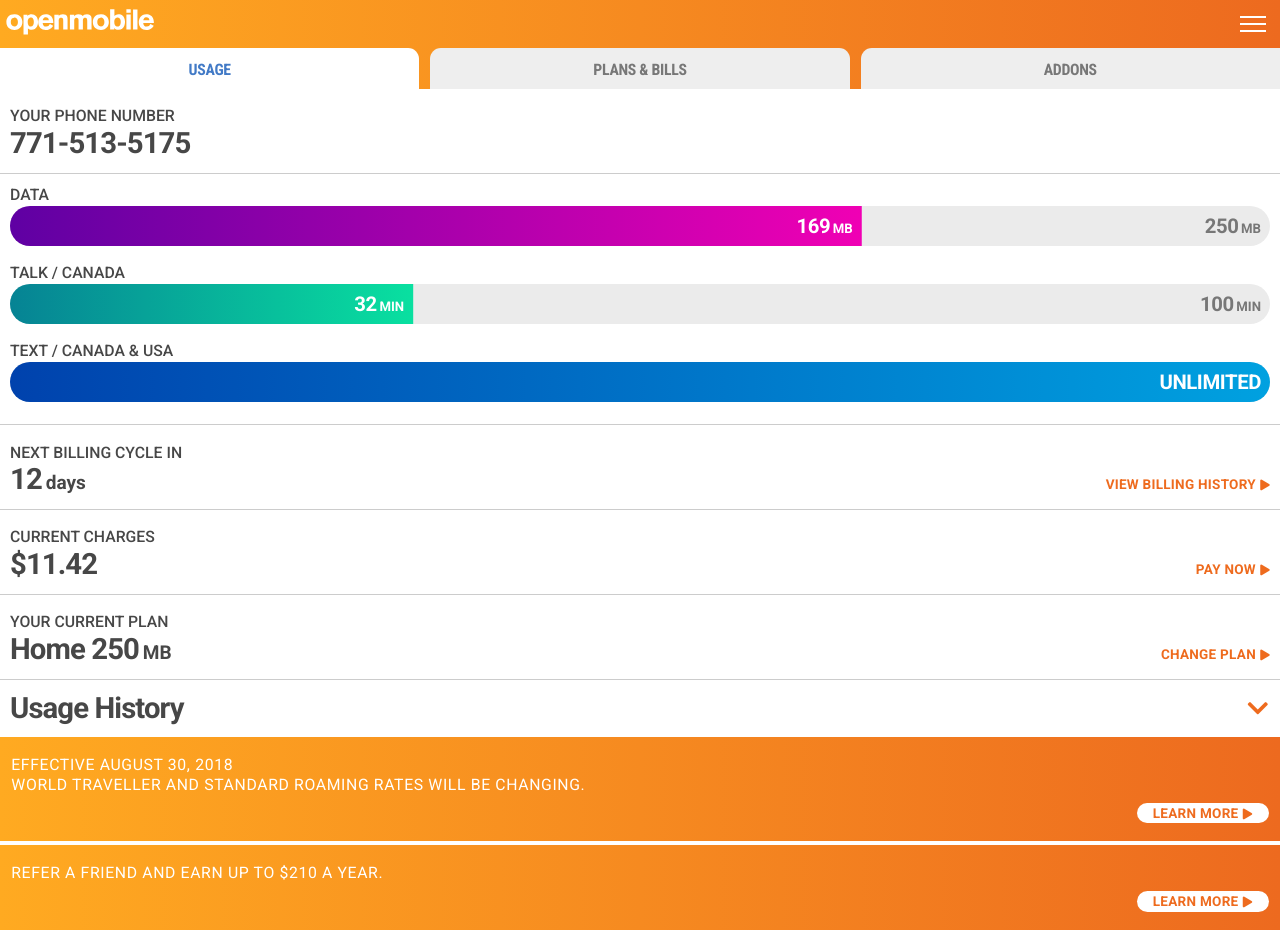
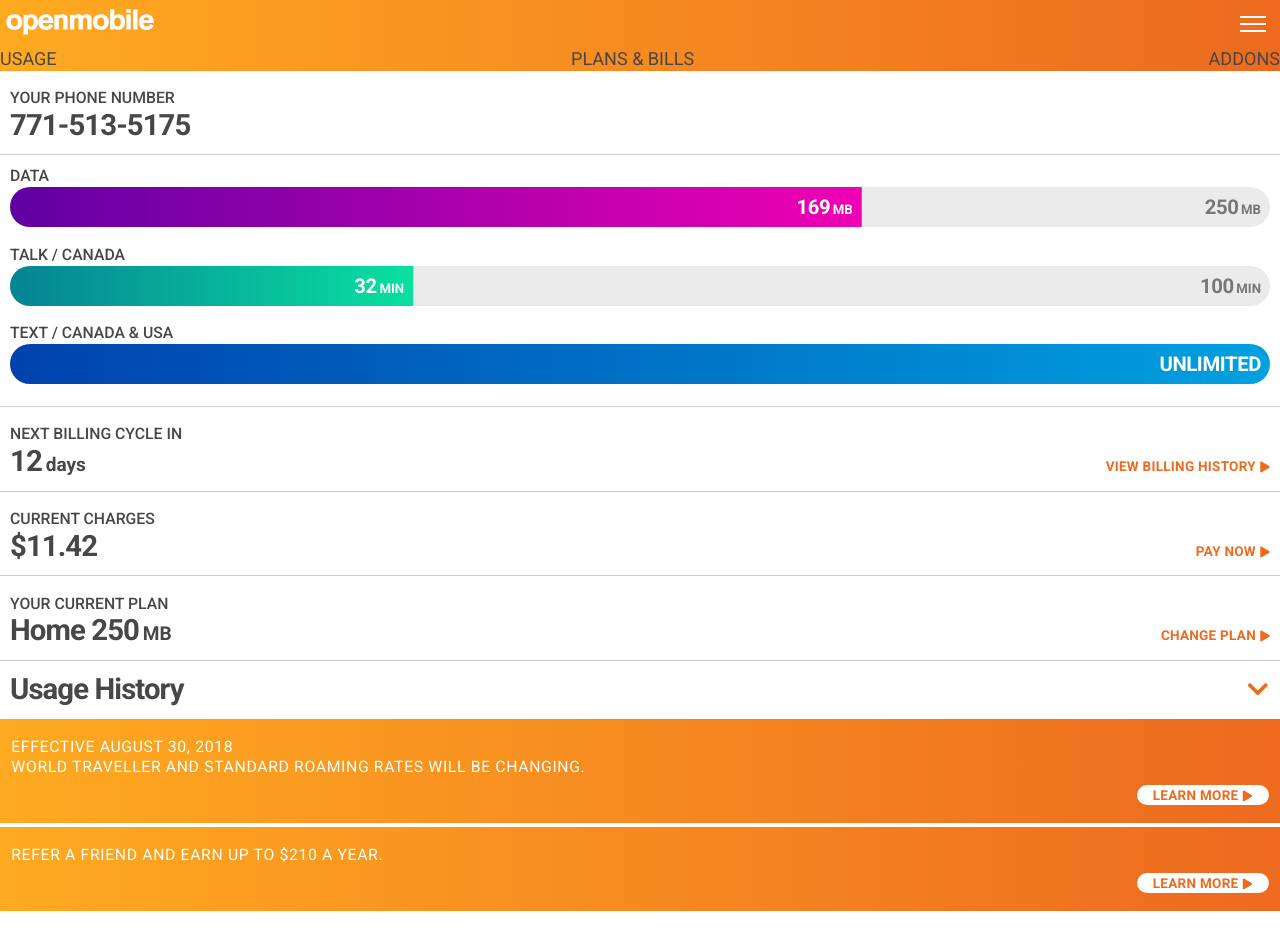
Before and after one commit to Tivo389/20181118_mobile_usage_dashboard, a React (Create React App) app in the folder mobile-usage-dashboard/: page / in a window 1280 px wide. Built offline with nearby package versions, Linux system fonts and the light colour scheme.

Commit message:
displayComponent

```diff
--- a/mobile-usage-dashboard/src/App.js
+++ b/mobile-usage-dashboard/src/App.js
@@ -12,29 +12,41 @@ import './css/stylesheet.css';
 
 class App extends Component {
   history = createBrowserHistory();
+  state = {
+    activeSection: "usage"
+  };
 
   componentDidMount() {
     const allAnchors = Array.from(document.querySelectorAll('a'));
-    console.log(allAnchors);
-    allAnchors.forEach(anchor => anchor.addEventListener('click', this.getHref.bind(this)));
+    allAnchors.forEach(anchor => anchor.addEventListener('click', this.updateURL.bind(this)));
   }
 
+  componentWillUpdate() {}
+
   render() {
+    const activeSection = this.assignActiveSection();
     return (
       <div id="app" className="app">
         <Header></Header>
-        <NavTabs></NavTabs>
+        <NavTabs activeSection={this.state.activeSection}></NavTabs>
         <div id="main">
-          <BodyUsage></BodyUsage>
-          {/* <BodyPlanAndBills></BodyPlanAndBills> */}
-          {/* <BodyAddons></BodyAddons> */}
+          { activeSection }
         </div>
         <Footer></Footer>
       </div>
     );
   }
 
-  getHref = (e) => {
+  assignActiveSection() {
+    switch (this.state.activeSection) {
+      case 'USAGE': return <BodyUsage></BodyUsage>; break;
+      case 'PLANANDBILL': return <BodyPlanAndBills></BodyPlanAndBills>; break;
+      case 'ADDONS': return <BodyAddons></BodyAddons>; break;
+      default: return <BodyUsage></BodyUsage>;
+    }
+  }
+
+  updateURL = (e) => {
     let target = e.target;
     // Since you might have clicked on a <p> or <img> element inside the <a> tag.
     // 01: Keep bubbling up until you reach the <a> element.
@@ -44,8 +56,11 @@ class App extends Component {
     // 02: Once you have the <a> tag, update current urlPath.
     if (target) {
       e.preventDefault();
-      this.history.push(target.getAttribute('href'), null);
-      // changePage();
+      const href = target.getAttribute('href');
+      this.history.push(href, null);
+      this.setState({
+        activeSection: href.slice(0, href.length-5).toLowerCase()
+      });
     }
   }
 }
--- /dev/null
+++ b/mobile-usage-dashboard/src/components/NavTab.js
@@ -0,0 +1,27 @@
+import React, { Component } from 'react';
+
+class NavTab extends Component {
+  activeTab = false;
+  className = null;  // ternary here?
+
+  componentWillMount() {
+    const { href, activeSection } = this.props;
+    this.activeTab = href.includes(activeSection);
+    // 999
+    // COntinue here, set the calss name ad make the tabs active
+  }
+
+  componentWillUpdate() {
+  }
+
+  render() {
+    const { body, activeSection, href } = this.props;
+    return (
+      <a className={activeSection} href={href}>
+        <p>{body}</p>
+      </a>
+    );
+  }
+}
+
+export default NavTab;
--- a/mobile-usage-dashboard/src/components/NavTabs.js
+++ b/mobile-usage-dashboard/src/components/NavTabs.js
@@ -1,21 +1,28 @@
 import React, { Component } from 'react';
+import NavTab from './NavTab';
 
-class ComponentTemplate extends Component {
+class NavTabs extends Component {
   render() {
     return (
       <div className="navTabs">
-        <a className="navTab active" href="usage.html">
-          <p>USAGE</p>
-        </a>
-        <a className="navTab" href="planAndBill.html">
-          <p>PLANS &amp; BILLS</p>
-        </a>
-        <a className="navTab" href="addons.html">
-          <p>ADDONS</p>
-        </a>
+        <NavTab
+          body="USAGE"
+          activeSection={this.props.activeSection}
+          href="usage.html">
+        </NavTab>
+        <NavTab
+          body="PLANS &amp; BILLS"
+          activeSection={this.props.activeSection}
+          href="planAndBill.html">
+        </NavTab>
+        <NavTab
+          body="ADDONS"
+          activeSection={this.props.activeSection}
+          href="addons.html"
+        ></NavTab>
       </div>
     );
   }
 }
 
-export default ComponentTemplate;
+export default NavTabs;
```
